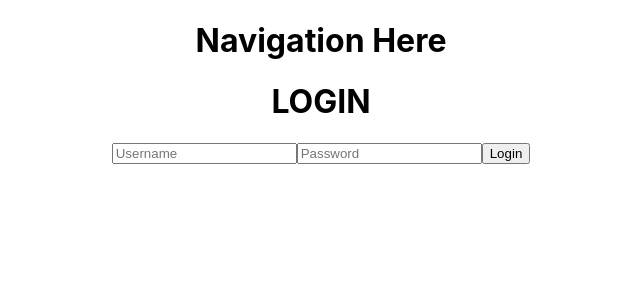
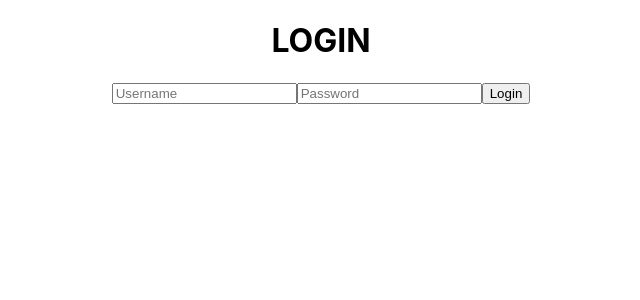
Before and after one commit to FTBW-AppraisersBFF/Front-End, a React (Create React App) app in the folder appraisers-bff/: page /login in a window 1280 px wide. Shown: the top 300 px of the page, without its empty margins (319-959 px from the left). Built offline with nearby package versions, Linux system fonts and the light colour scheme.

Commit message:
added user ID to navigation

```diff
--- a/appraisers-bff/src/components/Navigation.js
+++ b/appraisers-bff/src/components/Navigation.js
@@ -1,9 +1,10 @@
 import React from "react";
 
 export default function Navigation() {
+  const user = localStorage.getItem('userID');
   return (
     <>
-      <h1>Navigation Here</h1>
+      <h1>{user}</h1>
     </>
   );
 }
```
